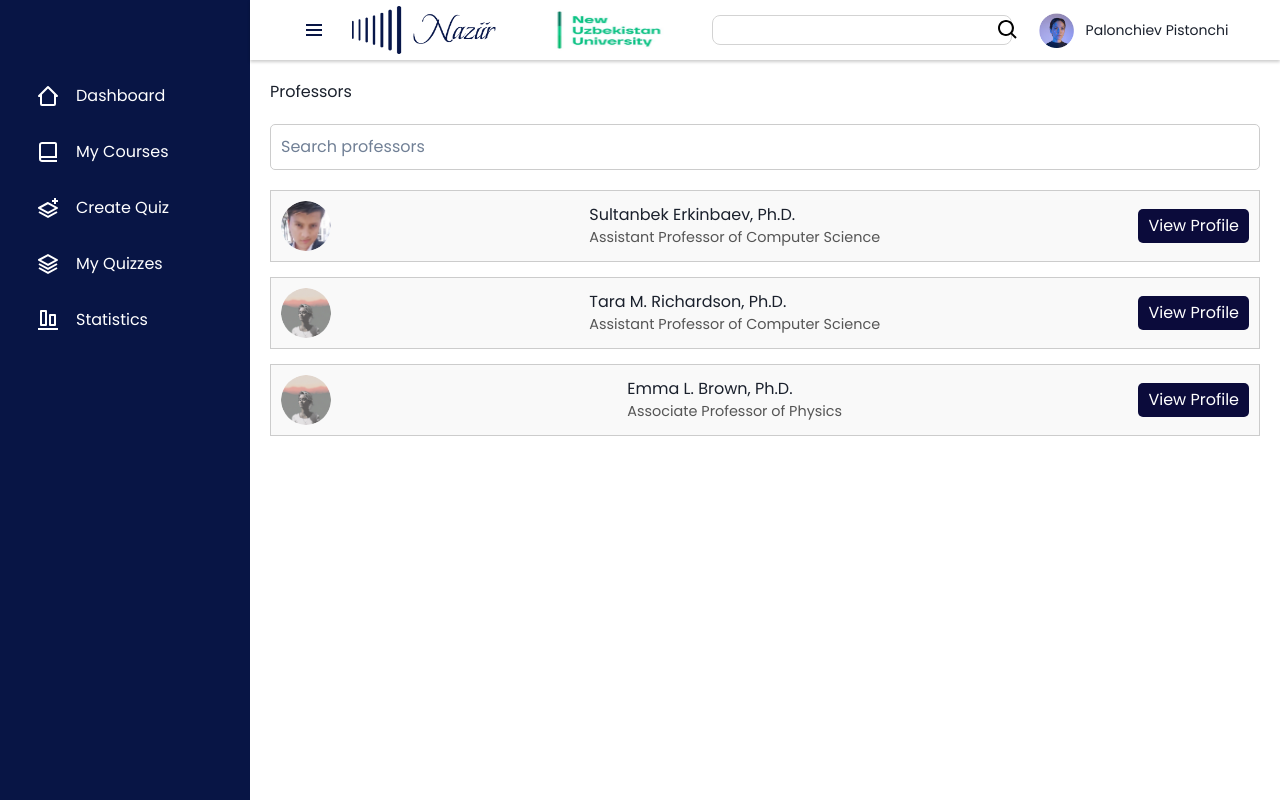
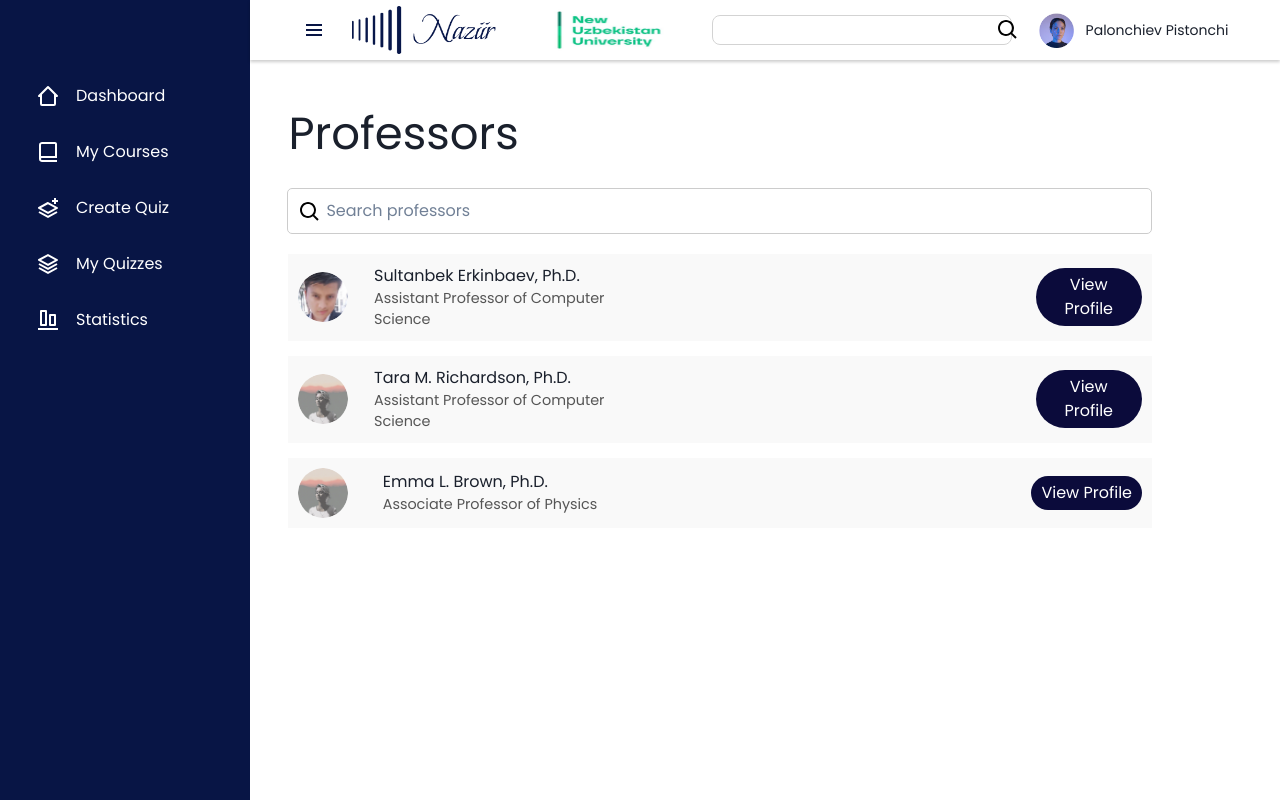
Before and after one commit to mehroj-r/naziir-frontend, a React (Vite) app: page /Professors in a window 1280 px wide. Built offline with nearby package versions, Linux system fonts and the light colour scheme.

Commit message:
Professors page changes

```diff
--- a/src/components/ProfessorInfo/ProfessorInfo.module.scss
+++ b/src/components/ProfessorInfo/ProfessorInfo.module.scss
@@ -3,7 +3,7 @@
   font-family: Arial, sans-serif;
 
   h1 {
-    font-size: 2rem;
+    font-size: 45px;
     margin-bottom: 20px;
   }
 
--- a/src/components/ProfessorInfo/index.jsx
+++ b/src/components/ProfessorInfo/index.jsx
@@ -17,7 +17,7 @@ const professorsData = [
     name: "Tara M. Richardson, Ph.D.",
     title: "Assistant Professor of Computer Science",
     university: "University of California, Berkeley",
-    avatar: img1,
+    avatar: img2,
     courses: ["Course CS 61A", "Course CS 61B"],
   },
   {
--- a/src/pages/Academic Affairs/AADashboard/AADashboard.module.scss
+++ b/src/pages/Academic Affairs/AADashboard/AADashboard.module.scss
@@ -1,7 +1,6 @@
 .dashboard {
   margin: 5vh 20vw 5vh 3vw;
-  justify-content: center;
-  align-items: center;
+
 
 
   .titles {
--- a/src/pages/Academic Affairs/Professors/Professors.module.scss
+++ b/src/pages/Academic Affairs/Professors/Professors.module.scss
@@ -1,29 +1,44 @@
 .pageBody {
-  padding: 20px;
+  justify-content: center;
+  align-items: center;
+  margin: 5vh 10vw 5vh 3vw;
 
   h1 {
+    font-size: 45px;
     margin-bottom: 20px;
   }
+  .Searchbar {
+    display: flex;
+    min-width: 100%;
+    z-index: -9999;
 
+    button {
+      margin-left: 10px;
+      margin-top: -18px;
+      z-index: 2;
+    }
     input {
-    width: 100%;
-    padding: 10px;
+      padding: 10px 10px 10px 38px;
       margin-bottom: 20px;
       border: 1px solid #ccc;
       border-radius: 5px;
+      flex-grow: 1;
+      min-width: 100%;
+      margin-left: -35px;
+      z-index: 1;
     }
-
+  }
   .professorList {
     display: flex;
     flex-direction: column;
     gap: 15px;
 
+
     .professorItem {
       display: flex;
       align-items: center;
+      background: #f9f9f9;
       justify-content: space-between;
-      background: #f9f9f9;
-      border: 1px solid #ccc;
       padding: 10px;
       cursor: pointer;
 
@@ -35,8 +50,12 @@
         width: 50px;
         height: 50px;
         border-radius: 50%;
+        margin-right: 2vw;
       }
 
+      .description {
+        min-width: 20vw;
+        margin-right: 30vw;
         h2 {
           font-size: 1rem;
         }
@@ -45,13 +64,14 @@
           font-size: 0.9rem;
           color: #555;
         }
+      }
 
       .detailsButton {
         background-color: #0b0b3b;
         color: white;
         border: none;
         padding: 5px 10px;
-        border-radius: 5px;
+        border-radius: 100px;
 
         &:hover {
           background-color: #1a1a5e;
--- a/src/pages/Academic Affairs/Professors/index.jsx
+++ b/src/pages/Academic Affairs/Professors/index.jsx
@@ -3,6 +3,7 @@ import { useNavigate } from "react-router-dom";
 import styles from "./Professors.module.scss";
 import img1 from "../../../assets/images/sultan.png";
 import img2 from "../../../assets/images/profilepicture2.png";
+import { SearchIcon } from "../../../assets/icons/headerIcons";
 const professorsData = [
   {
     id: "1",
@@ -36,7 +37,12 @@ const Professors = () => {
   return (
     <div className={styles.pageBody}>
       <h1>Professors</h1>
-      <input type="text" placeholder="Search professors" />
+      <div className={styles.Searchbar}>
+      <button>
+          <SearchIcon />
+        </button>
+        <input type="text" placeholder="Search professors" />
+      </div>
       <div className={styles.professorList}>
         {professorsData.map((professor) => (
           <div
@@ -49,7 +55,7 @@ const Professors = () => {
               alt={professor.name}
               className={styles.avatarSmall}
             />
-            <div>
+            <div className={styles.description}>
               <h2>{professor.name}</h2>
               <p>{professor.title}</p>
             </div>
```
Lines whose indentation alone changed are shown as unchanged.
